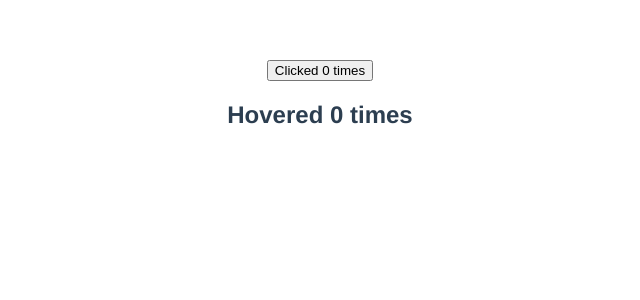
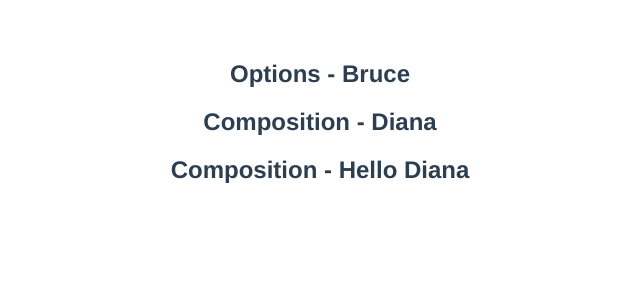
Before and after one commit to rclarian/Vue.js_3_A, a Vue app in the folder vue-components/: page / in a window 1280 px wide. Shown: the top 300 px of the page, without its empty margins (320-960 px from the left). Built offline with nearby package versions, Linux system fonts and the light colour scheme.

Commit message:
#52. Vue JS 3 Tutorial - 52 - Replacing data with ref - (setup(),  ref('Clark'))
#52. Vue JS 3 Tutorial - 52 - Replacing data with ref - (setup(),  ref('Clark'))

```diff
--- a/vue-components/src/App.vue
+++ b/vue-components/src/App.vue
@@ -1,19 +1,16 @@
 <template>
   <div>
-    <ClickCounter/>
-    <HoverCounter/>
+    <DataView/>
   </div>
 </template>
 
 <script>
-import ClickCounter from './components/ClickCounter.vue';
-import HoverCounter from './components/HoverCounter.vue';
+import DataView from './components/DataView.vue';
 
 export default {
   name: 'App',
   components: {
-    ClickCounter,
-    HoverCounter
+    DataView,
   },
   data() {
     return {
--- /dev/null
+++ b/vue-components/src/components/DataView.vue
@@ -0,0 +1,34 @@
+<template>
+    <div>
+        <h2>Options - {{ o_firstName }}</h2>
+        <h2>Composition - {{ c_firstName }}</h2>
+        <h2>Composition - {{ greet }}</h2>
+    </div>
+</template>
+
+<script>
+import { ref } from 'vue';
+
+    export default {
+        name: 'DataView',
+        setup() {
+            const c_firstName = ref('Clark');
+            c_firstName.value = 'Diana';
+            const greet = `Hello ${c_firstName.value}`
+            console.log('c_firstName', c_firstName);
+            return {
+                c_firstName,
+                greet
+            }
+        },
+        data() {
+            return {
+                o_firstName: 'Bruce',
+            }
+        },
+    }
+</script>
+
+<style scoped>
+
+</style>
```
